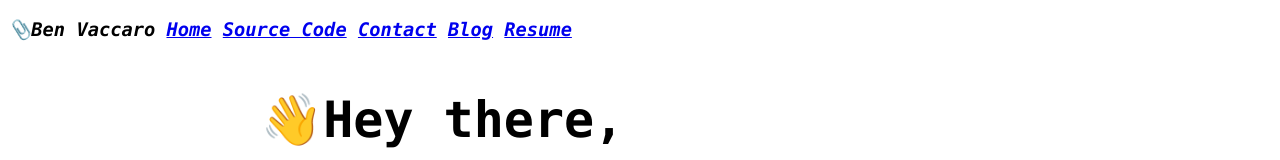
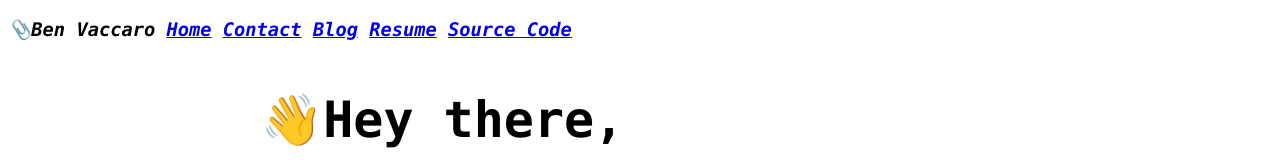
Before and after one commit to 2008wbbv/Personal-Website, a plain HTML site: page index.html in a window 1280 px wide. Shown: the top 160 px of the page. Drawn offline with Linux system fonts and the light colour scheme.

Commit message:
V. 0.31 mini change (re ordering) before i close for today

```diff
--- a/index.html
+++ b/index.html
@@ -32,7 +32,7 @@
   </style>
 </head>
 <body>
-<h3><i>📎Ben Vaccaro   <a href="./index.html">Home</a> <a href="https://github.com/Ben-Vaccaro/Personal-Website">Source Code</a> <a href="./Socials.html">Contact</a> <a href="./Blog.htmltml">Blog</a> <a href="./Resume.html">Resume</a> </i>
+<h3><i>📎Ben Vaccaro   <a href="./index.html">Home</a> <a href="./Socials.html">Contact</a> <a href="./Blog.htmltml">Blog</a> <a href="./Resume.html">Resume</a> <a href="https://github.com/Ben-Vaccaro/Personal-Website">Source Code</a></i>
 <p style="font-size:50px;"class="bio">👋Hey there,</p>
 <p style="font-size:50px;"class="bio"> It's nice to meet you. <img src="pfp.png" style="width:200px;height: 200px; class="pfppad"</p>
 <p style=""class="bio">Im currently a Freshman at <a href="https://hs.millisps.org/">Millis High School.</a> <p style=""class="bio"> Im a student athlete, being on the<a href="https://twitter.com/MillisAthletics"> Millis Junior Varsity Soccer</a> and <a href="https://twitter.com/MillisAthletics">Junior Varsity Winter and Spring Track.</a> </p> </p>
```
